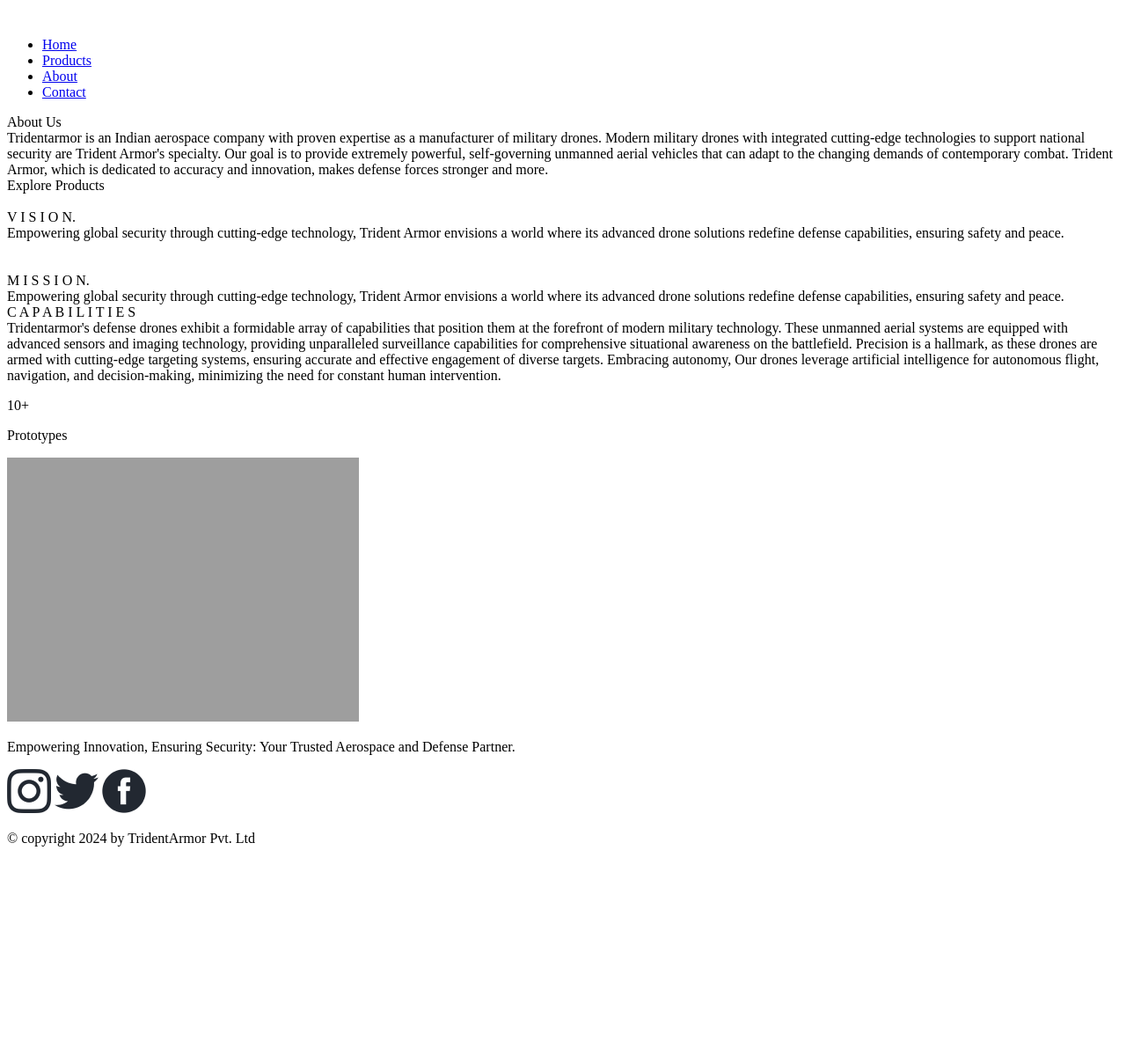
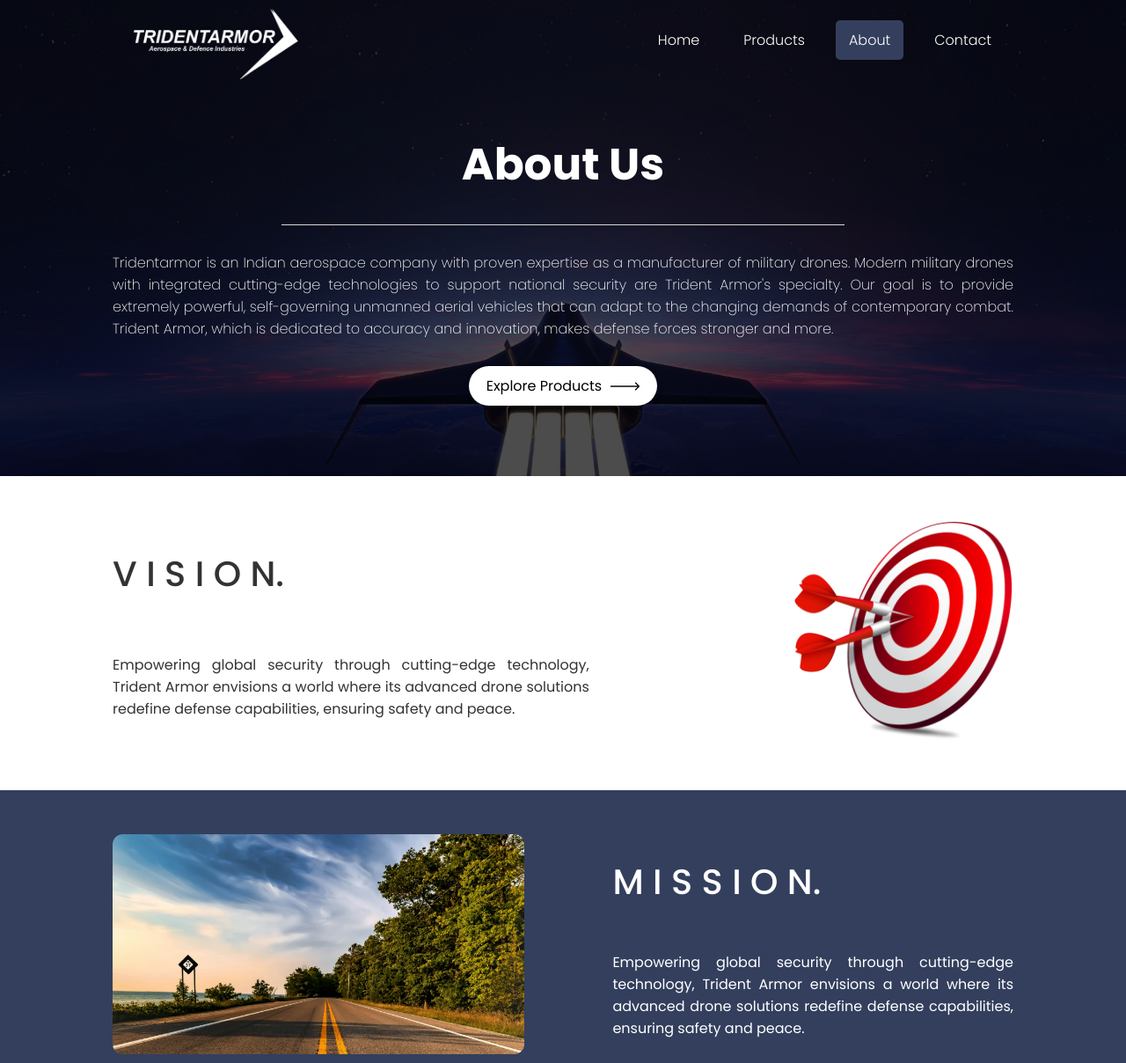
Before and after one commit to vamsi200212/tridentarmor, a plain HTML site: page about.html in a window 1280 px wide. Shown: the top 1208 px of the page at 88% size. Before the commit the page ends 978 px from the top, so only its background shows below. Drawn offline with nearby package versions, Linux system fonts and the light colour scheme; the site is published under a folder, as on GitHub Pages, so addresses that start at the root find nothing.

Commit message:
Update about.html

```diff
--- a/about.html
+++ b/about.html
@@ -4,22 +4,22 @@
     <meta charset="UTF-8">
     <meta name="viewport" content="width=device-width, initial-scale=1.0">
     <title>About | TridentArmor</title>
-    <link rel="stylesheet" href="/css/about_style.css">
+    <link rel="stylesheet" href="css/about_style.css">
     <link rel="stylesheet" href="https://unpkg.com/aos@next/dist/aos.css" />
-    <link rel="icon" href="/images/favicon_trident.png" type="image/png">
+    <link rel="icon" href="images/favicon_trident.png" type="image/png">
 </head>
 <body>
     <div class="nav-container">
         <div class="nav-bar" id="navbar">
             <div id="logo" class="logodiv">
-                <img src="/images/logo.png" alt="" height="90px">
-                <img class="ham" src="/images/ham_icon.png" alt="" height="35px" onclick="navBar()">
+                <img src="images/logo.png" alt="" height="90px">
+                <img class="ham" src="images/ham_icon.png" alt="" height="35px" onclick="navBar()">
             </div>
             <ul>
-                <li><a href="/index.html">Home</a></li>
-                <li><a href="/products.html">Products</a></li>
-                <li class="active"><a href="/about.html">About</a></li>
-                <li><a href="/contact.html">Contact</a></li>
+                <li><a href="index.html">Home</a></li>
+                <li><a href="products.html">Products</a></li>
+                <li class="active"><a href="about.html">About</a></li>
+                <li><a href="contact.html">Contact</a></li>
             </ul>
         </div>
     </div>
@@ -29,7 +29,7 @@
         <div class="about-desc" data-aos="fade-down">Tridentarmor is an Indian aerospace company with proven expertise as a manufacturer of military drones. Modern military drones with integrated cutting-edge technologies to support national security are Trident Armor's specialty. Our goal is to provide extremely powerful, self-governing unmanned aerial vehicles that can adapt to the changing demands of contemporary combat. Trident Armor, which is dedicated to accuracy and innovation, makes defense forces stronger and more. </div>
         <div class="explore-products" onclick="redirect('products.html')" data-aos="fade-down">
             <div>Explore Products</div>
-            <img class="arrow" src="/images/arrow.png" alt="" height="10px">
+            <img class="arrow" src="./images/arrow.png" alt="" height="10px">
         </div>
     </div>
     <div class="vision-section">
@@ -38,13 +38,13 @@
             <div class="vision-desc" data-aos="fade-left">Empowering global security through cutting-edge technology, Trident Armor envisions a world where its advanced drone solutions redefine defense capabilities, ensuring safety and peace.</div>
         </div>
         <div class="vision-img" data-aos="fade-left">
-            <img src="/images/vision_img.png" alt="">
+            <img src="./images/vision_img.png" alt="">
         </div>
     </div>
 
     <div class="mission-section">
         <div class="mission-img" data-aos="fade-right">
-            <img src="/images/mission_img.png" alt="">
+            <img src="./images/mission_img.png" alt="">
         </div>
         <div class="mission-desc-box">
             <div class="mission-heading" data-aos="fade-right">M I S S I O N.</div>
@@ -84,7 +84,7 @@
     <div class="copyrights">
         <p>© copyright 2024 by TridentArmor Pvt. Ltd</p>
     </div>
-    <script src="/js/script.js"></script>
+    <script src="js/script.js"></script>
     <script src="https://unpkg.com/aos@next/dist/aos.js"></script>
     <script>
         AOS.init({
```
